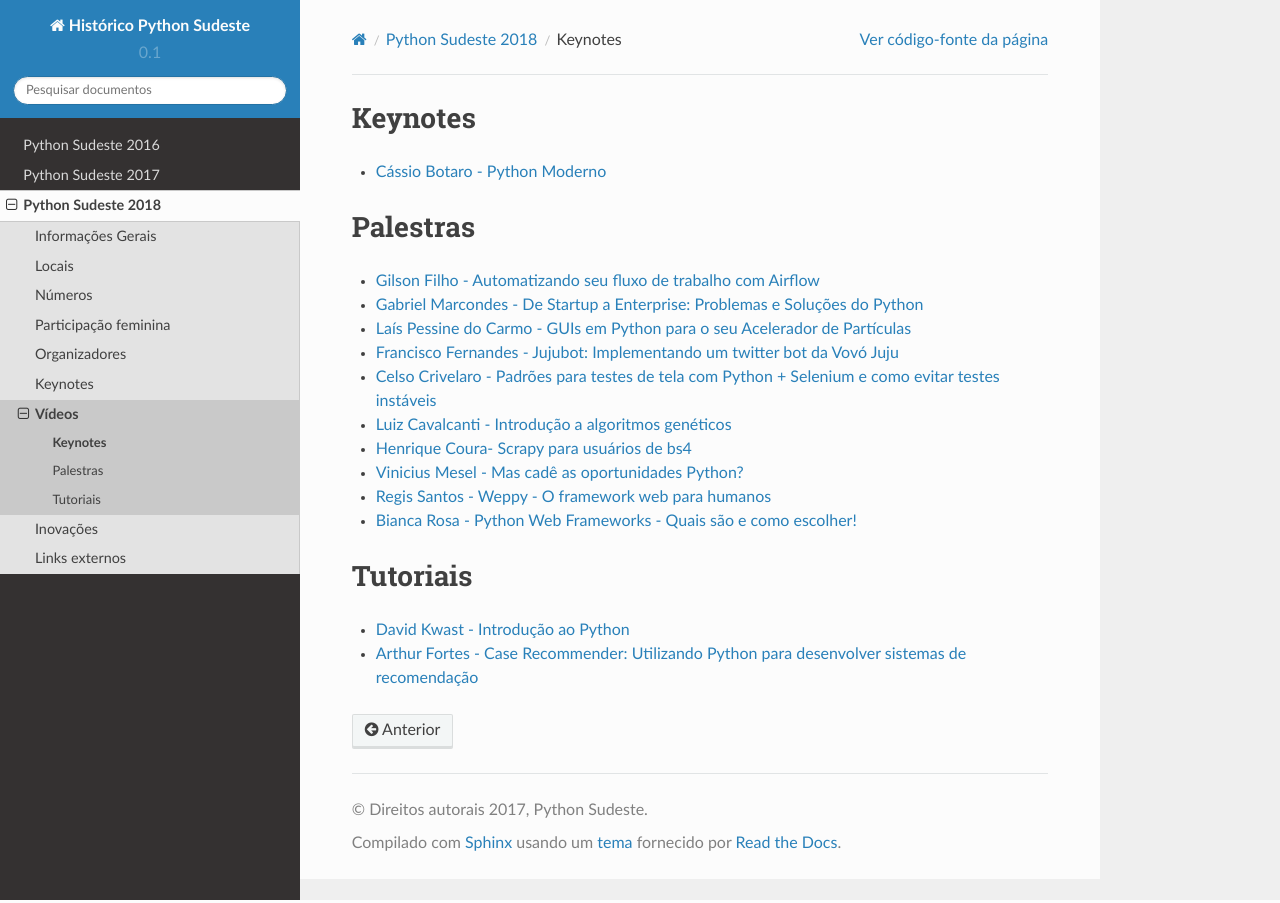
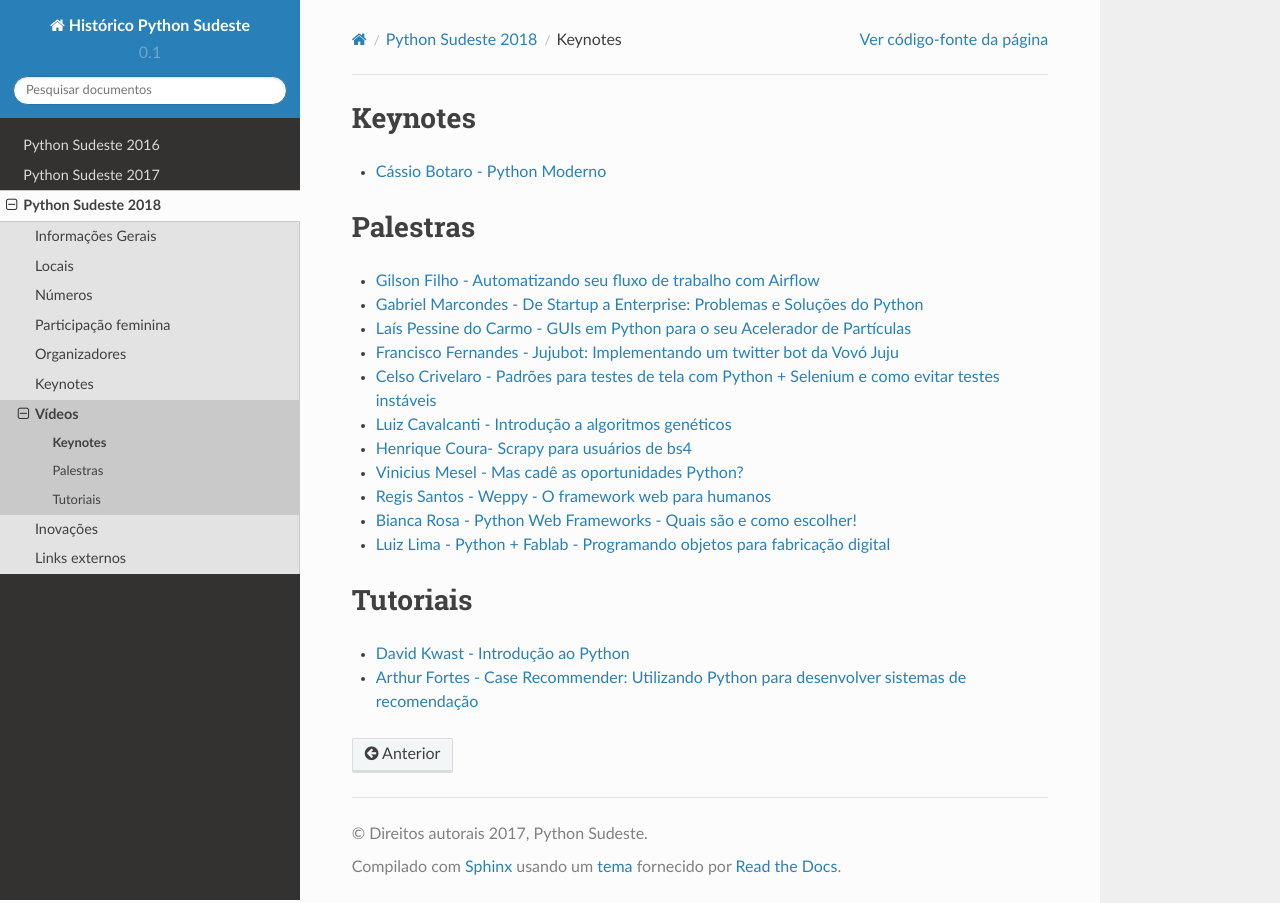
Before and after one commit to pythonsudeste/pythonsudeste_documentacao, a Sphinx documentation site: the page built from source/palestras2018.rst, in a window 1280 px wide. Built offline with Sphinx 7.4.7 and the Read the Docs theme 2.0.0, drawn with Linux system fonts in a browser that asks for light colours.

Commit message:
Adicionando palestra: Python + Fablab

```diff
--- a/source/palestras2018.rst
+++ b/source/palestras2018.rst
@@ -29,6 +29,7 @@
 
 - `Bianca Rosa - Python Web Frameworks - Quais são e como escolher! <http://biancarosa.com.br/slides/web-frameworks-pyse-2018.html>`_
 
+- `Luiz Lima - Python + Fablab - Programando objetos para fabricação digital <https://github.com/umluizlima/pyse2018-palestra>`_
 
 Tutoriais
 ---------
```
